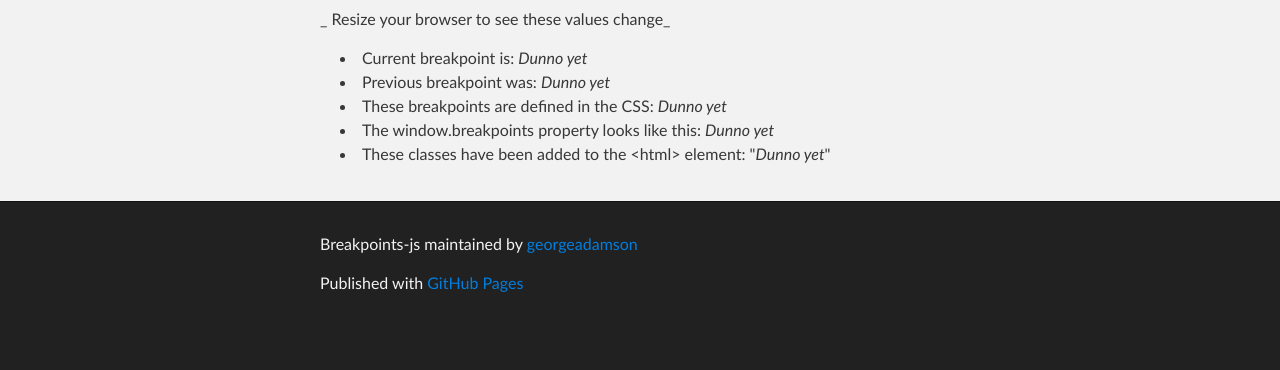
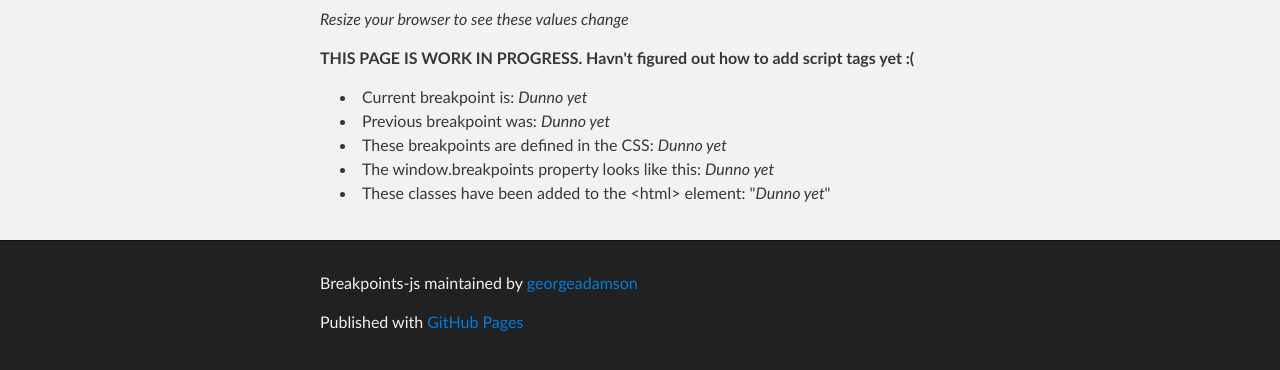
Before and after one commit to georgeadamson/breakpoints-js, a plain HTML site: page index.html in a window 1280 px wide. Shown: the part 358-728 px from the top of the page. Drawn offline with Linux system fonts and the light colour scheme.

```diff
--- a/index.html
+++ b/index.html
@@ -42,7 +42,9 @@
 <h1>
 <a name="breakpointsjs-demo" class="anchor" href="#breakpointsjs-demo"><span class="octicon octicon-link"></span></a>Breakpoints.js Demo</h1>
 
-<p>_    Resize your browser to see these values change_</p>
+<p><em>Resize your browser to see these values change</em></p>
+
+<p><strong>THIS PAGE IS WORK IN PROGRESS. Havn't figured out how to add script tags yet :(</strong></p>
 
 <ul>
 <li>Current breakpoint is: <em>Dunno yet</em>
```
Also changed, not shown: params.json (+1 -1 lines).
